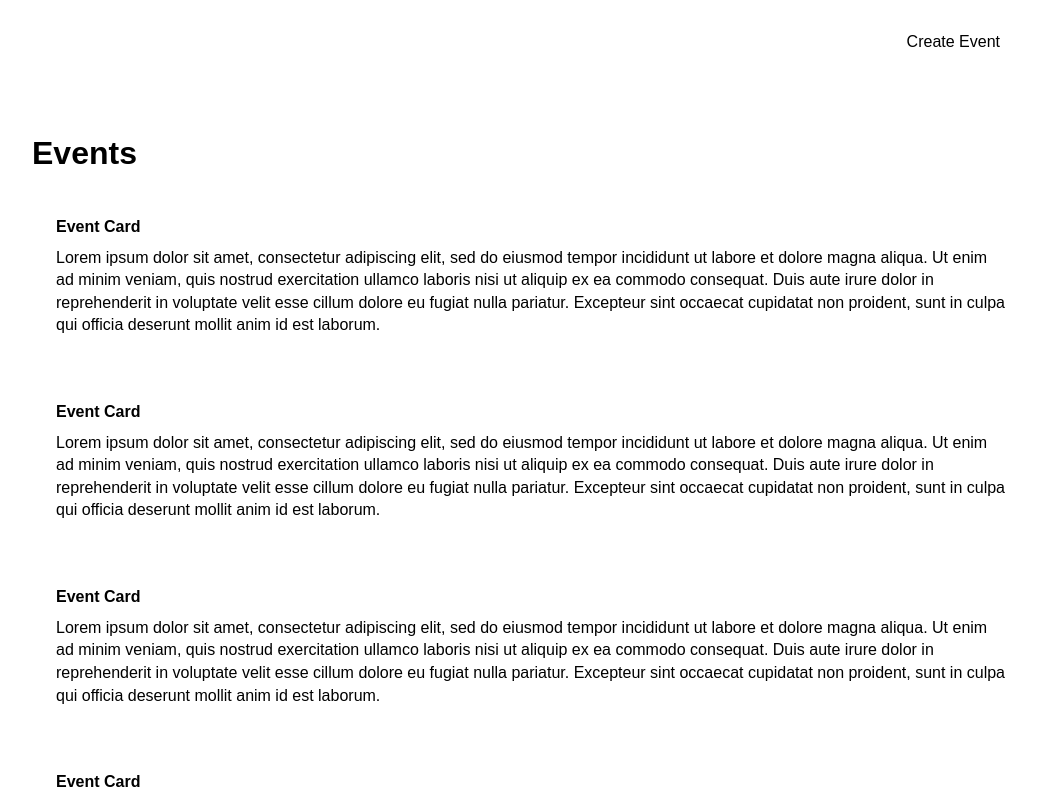
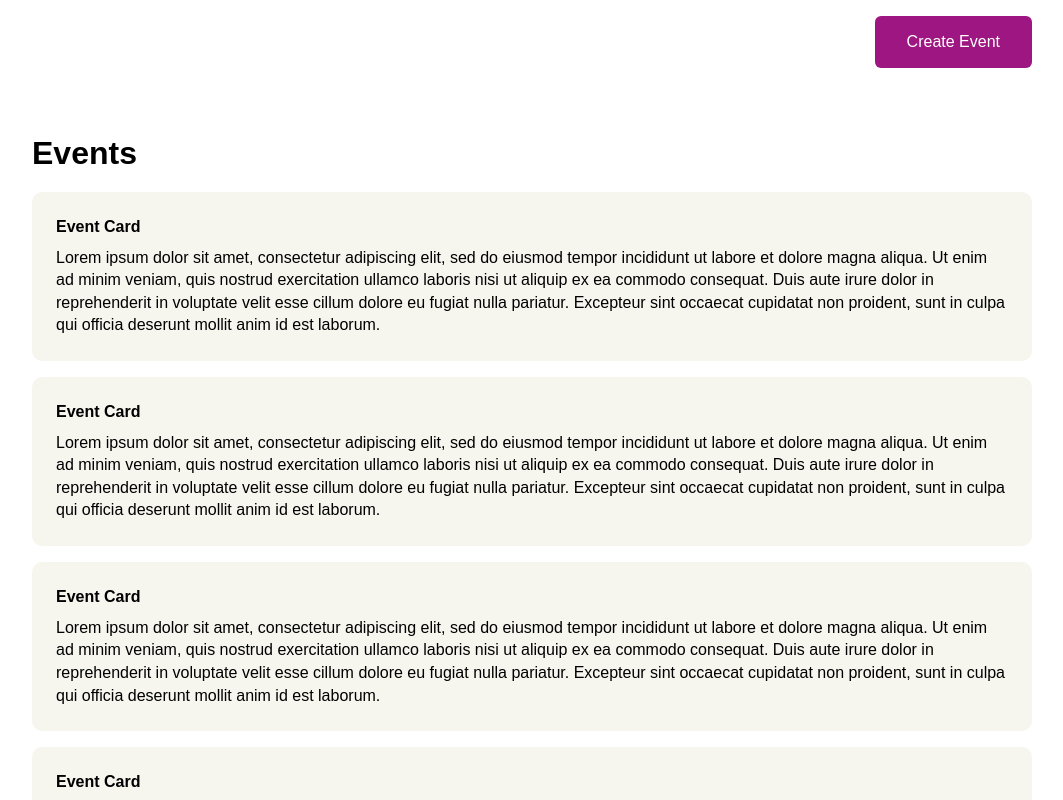
Before and after one commit to Simon-Hayden-iteratec/hack-it, a SvelteKit app in the folder apps/frontend/: page / in a window 1280 px wide. Shown: the top 800 px of the page, without its empty margins (108-1171 px from the left). Built offline with nearby package versions, Linux system fonts and the light colour scheme.

Commit message:
Improved styling on events page and included components

```diff
--- a/apps/frontend/src/lib/components/Button.svelte
+++ b/apps/frontend/src/lib/components/Button.svelte
@@ -9,13 +9,14 @@
 <style lang="scss">
 	.button {
 		border: none;
-		border-radius: 6px;
+		border-radius: var(--border-radius-small);
 		font-size: 1rem;
 		line-height: 36px;
 		padding: 8px 32px;
 
 		&--primary {
 			background-color: var(--accent);
+			color: var(--on-accent);
 		}
 
 		&--secondary {
--- a/apps/frontend/src/lib/components/EventCard.svelte
+++ b/apps/frontend/src/lib/components/EventCard.svelte
@@ -13,14 +13,14 @@
 
 <style lang="scss">
 	.anchor {
-		border-radius: var(--border-radius);
+		border-radius: var(--border-radius-medium);
 		color: var(--text);
 		text-decoration: none;
 	}
 
 	.event {
 		background-color: var(--secondary);
-		border-radius: var(--border-radius);
+		border-radius: var(--border-radius-medium);
 		display: flex;
 		flex-direction: column;
 		gap: 8px;
--- a/apps/frontend/src/lib/components/TopBar.svelte
+++ b/apps/frontend/src/lib/components/TopBar.svelte
@@ -2,11 +2,12 @@
 	import Button from '$lib/components/Button.svelte';
 
 	export let title: string = 'Title';
+	export let action: string = 'Create';
 </script>
 
 <div class="top-bar">
 	<div class="top-bar__button">
-		<Button type="primary">Create Event</Button>
+		<Button type="primary">{action}</Button>
 	</div>
 	<h1>{title}</h1>
 </div>
--- a/apps/frontend/src/routes/+page.svelte
+++ b/apps/frontend/src/routes/+page.svelte
@@ -4,7 +4,7 @@
 </script>
 
 <div class="page">
-	<TopBar title="Events" />
+	<TopBar title="Events" action="Create Event" />
 	<div class="events">
 		<EventCard />
 		<EventCard />
--- a/apps/frontend/src/routes/event/+page.svelte
+++ b/apps/frontend/src/routes/event/+page.svelte
@@ -1 +1,5 @@
-<h1>Hi Event</h1>
+<script>
+	import TopBar from '$lib/components/TopBar.svelte';
+</script>
+
+<TopBar title="Projects" action="Create Project" />
--- a/apps/frontend/src/styles.scss
+++ b/apps/frontend/src/styles.scss
@@ -5,14 +5,24 @@
 }
 
 html {
-  --border-radius: 10px;
+  --border-radius-small: 6px;
+  --border-radius-medium: 10px;
+
+  // Theme-based variables
+  --text: #000000;
+  --background: #ffffff;
+  --primary: #e7c5e0;
+  --secondary: #f6f6ef;
+  --accent: #9d1681;
+  --on-accent: #ffffff;
 
   @media (prefers-color-scheme: dark) {
-    --text: #faf5f9;
+    --text: #ffffff;
     --background: #000000;
     --primary: #fef8cb;
     --secondary: #211e06;
     --accent: #ffe500;
+    --on-accent: #000000;
   }
 }
 
```
